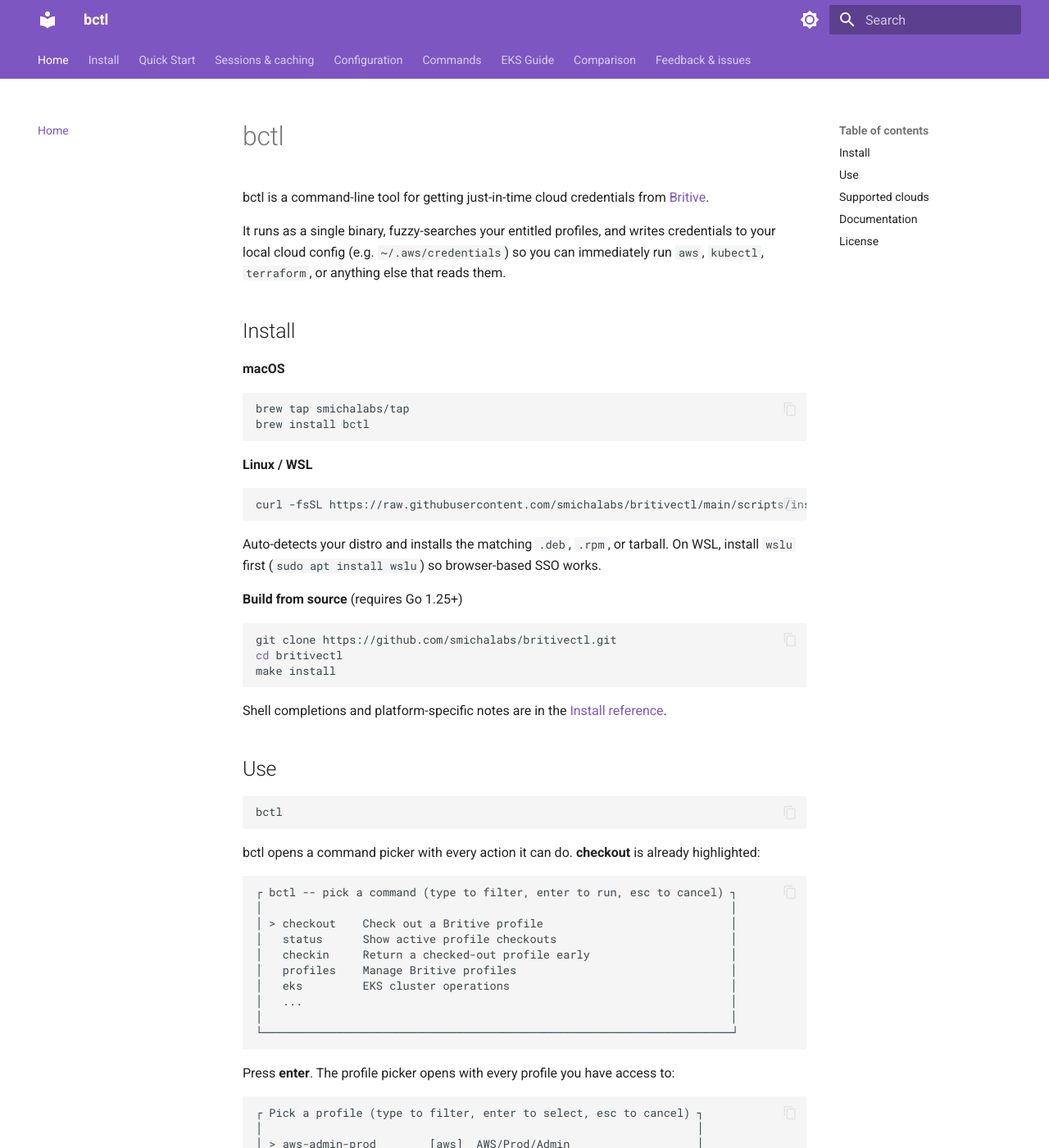
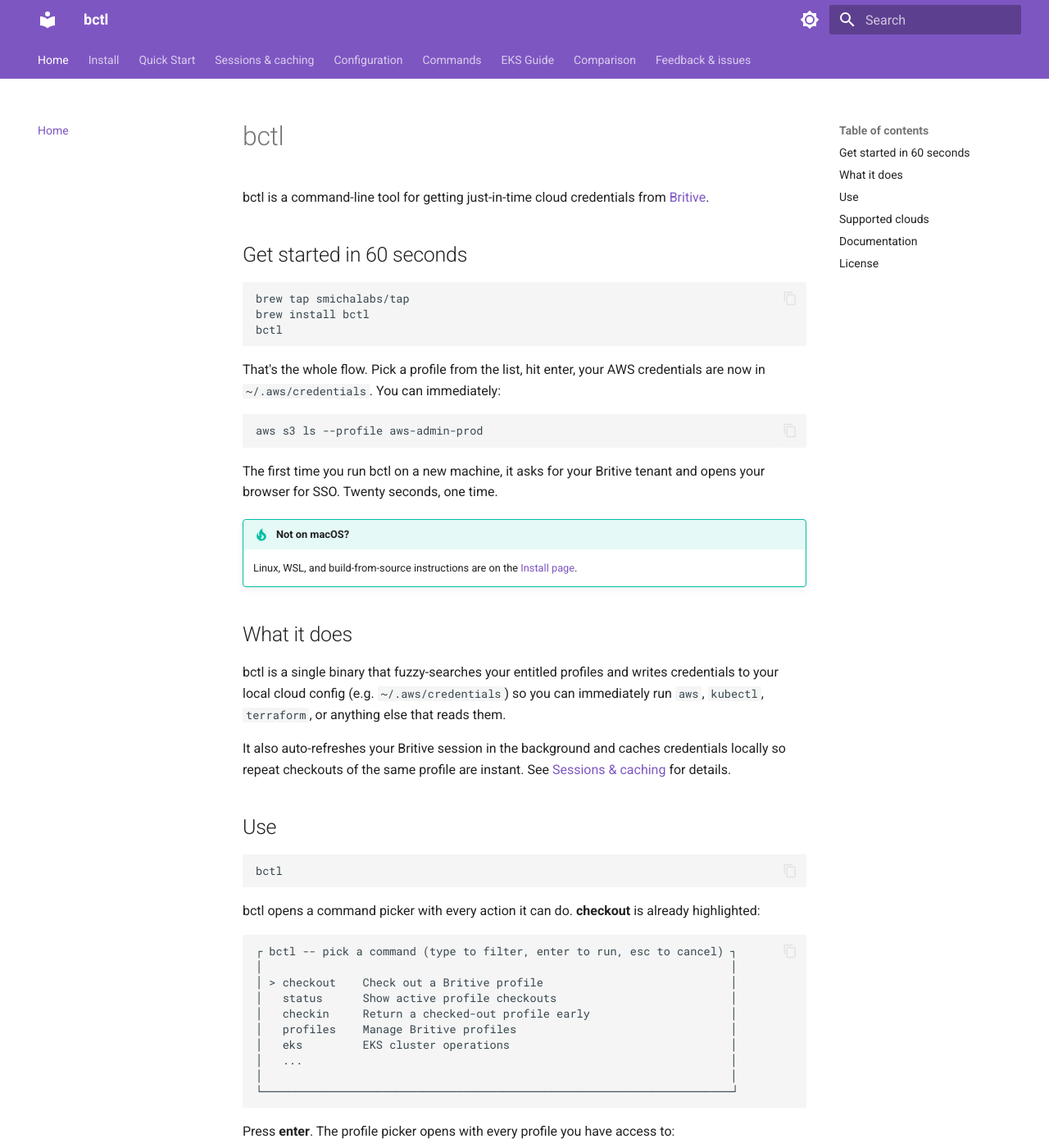
Before and after one commit to smichalabs/britivectl, an MkDocs documentation site: the page built from docs/docs/index.md, in a window 1280 px wide and 1400 px high. Shown: the whole window at 82% size. Built offline with MkDocs 1.6.1 and Material for MkDocs 9.7.7, drawn with Linux system fonts in a browser that asks for light colours.

Commit message:
docs: add 'Get started in 60 seconds' opener to README and home page (#57)
The README and docs site home page both opened with a paragraph of
description before showing any commands. New users evaluating the tool
want to see what to type in the first five seconds, not after a full
section of explanation.

This commit reorders both pages to put a 'Get started in 60 seconds'
section directly after the title, containing only the three commands
that get a macOS user from zero to a working credential checkout:

    brew tap smichalabs/tap
    brew install bctl
    bctl

Followed by the one-liner example showing what to do with the result
('aws s3 ls --profile aws-admin-prod') and a one-line note about the
first-run SSO. Linux, WSL, and build-from-source instructions get a
single inline link to the Install page rather than a full inline
listing -- those readers want a different doc anyway, and the link
keeps the home page focused on the happy path.

Below the new opener, both pages still have the full Install section
(README), Use walkthrough with both pickers (index), supported clouds,
and documentation links. Nothing was deleted, just reordered so the
literal three commands are above the fold.

````diff
--- a/docs/docs/index.md
+++ b/docs/docs/index.md
@@ -2,34 +2,30 @@
 
 bctl is a command-line tool for getting just-in-time cloud credentials from [Britive](https://www.britive.com).
 
-It runs as a single binary, fuzzy-searches your entitled profiles, and writes credentials to your local cloud config (e.g. `~/.aws/credentials`) so you can immediately run `aws`, `kubectl`, `terraform`, or anything else that reads them.
-
-## Install
-
-**macOS**
+## Get started in 60 seconds
 
 ```bash
 brew tap smichalabs/tap
 brew install bctl
+bctl
 ```
 
-**Linux / WSL**
+That's the whole flow. Pick a profile from the list, hit enter, your AWS credentials are now in `~/.aws/credentials`. You can immediately:
 
 ```bash
-curl -fsSL https://raw.githubusercontent.com/smichalabs/britivectl/main/scripts/install.sh | bash
+aws s3 ls --profile aws-admin-prod
 ```
 
-Auto-detects your distro and installs the matching `.deb`, `.rpm`, or tarball. On WSL, install `wslu` first (`sudo apt install wslu`) so browser-based SSO works.
+The first time you run bctl on a new machine, it asks for your Britive tenant and opens your browser for SSO. Twenty seconds, one time.
 
-**Build from source** (requires Go 1.25+)
+!!! tip "Not on macOS?"
+    Linux, WSL, and build-from-source instructions are on the [Install page](install.md).
 
-```bash
-git clone https://github.com/smichalabs/britivectl.git
-cd britivectl
-make install
-```
+## What it does
 
-Shell completions and platform-specific notes are in the [Install reference](install.md).
+bctl is a single binary that fuzzy-searches your entitled profiles and writes credentials to your local cloud config (e.g. `~/.aws/credentials`) so you can immediately run `aws`, `kubectl`, `terraform`, or anything else that reads them.
+
+It also auto-refreshes your Britive session in the background and caches credentials locally so repeat checkouts of the same profile are instant. See [Sessions & caching](sessions.md) for details.
 
 ## Use
 
````
Also changed, not shown: README.md (+25 -3 lines).
